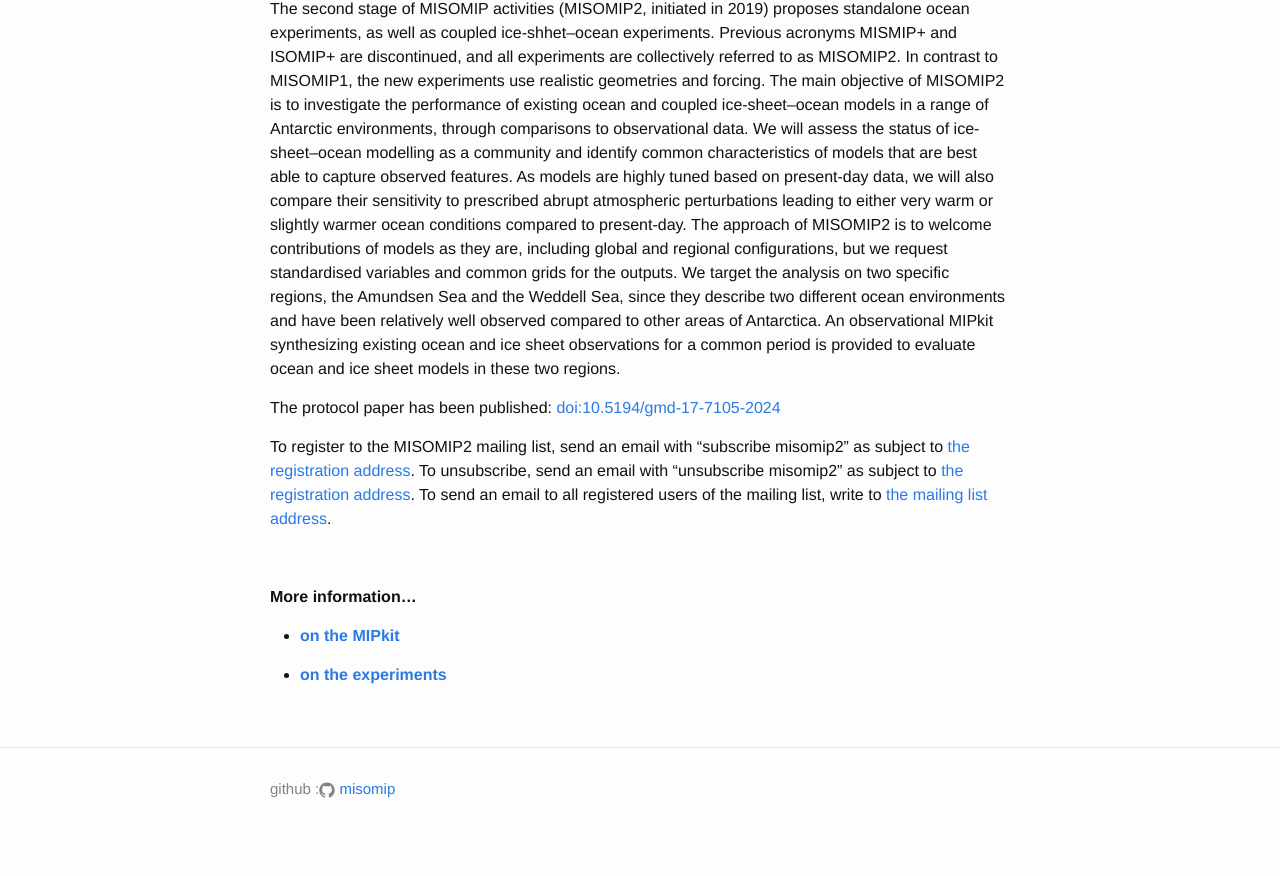
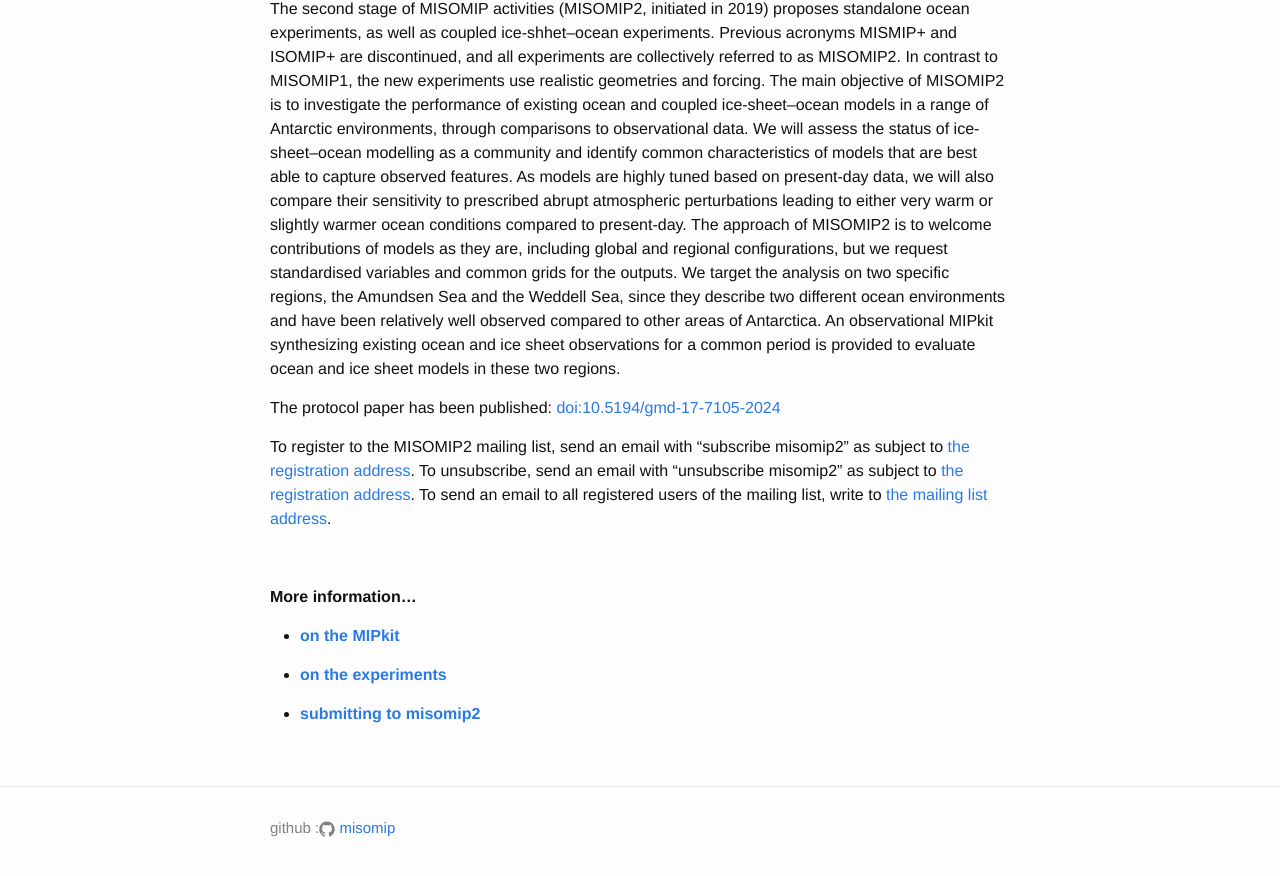
Before and after one commit to misomip/misomip.github.io, a Jekyll site: the page built from misomip2.md, in a window 1280 px wide and 900 px high, scrolled down 590 px. Shown: the top 876 px of the window. Built offline with Jekyll 4.4.1, drawn with Linux system fonts in a browser that asks for light colours.

Commit message:
Update misomip2.md

```diff
--- a/misomip2.md
+++ b/misomip2.md
@@ -33,3 +33,5 @@ To register to the MISOMIP2 mailing list, send an email with "subscribe misomip2
 * [**on the MIPkit**](/misomip2_dir/misomip2_MIPkit.md)
 
 * [**on the experiments**](/misomip2_dir/misomip2_experiments.md)
+
+* [**submitting to misomip2**](/misomip2_dir/misomip2_submissions.md)
```
